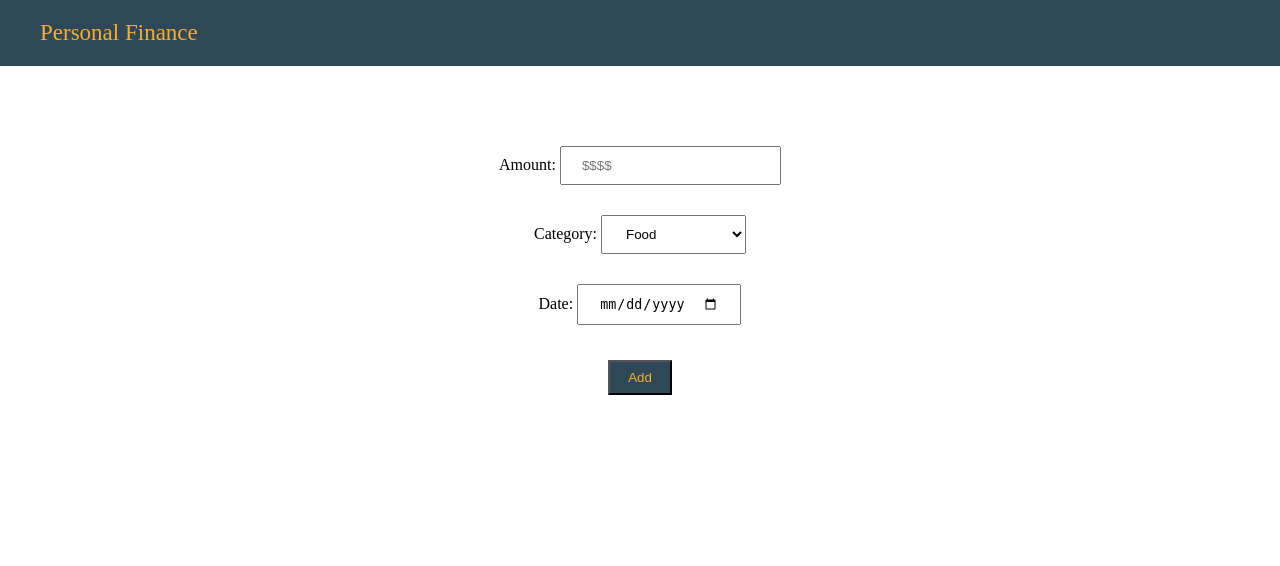
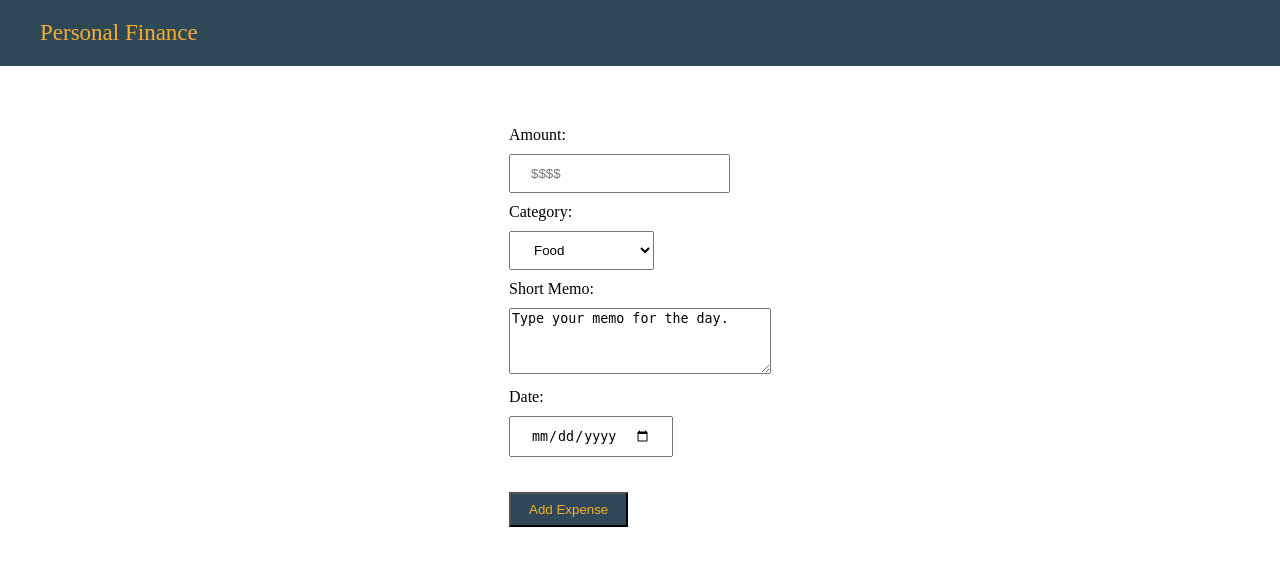
Before and after one commit to Moethantko/personal-finance, a Flask app: page /expense in a window 1280 px wide. Shown: the top 566 px of the page. Run offline with Flask 2, Linux system fonts and the light colour scheme; some libraries are stand-ins or nearby versions.

Commit message:
add memo

```diff
--- a/application.py
+++ b/application.py
@@ -13,7 +13,15 @@ def index():
 
     expenses = db.execute("SELECT * FROM expenditure")
 
-    return render_template("home.html", expenses=expenses)
+    expensesTotal = 0.0     #for stickers
+
+    for expense in expenses:
+        expensesTotal = expensesTotal + float(expense["amount"])
+
+    balance = str(0.0 - expensesTotal)
+    expensesTotal = str(expensesTotal)
+
+    return render_template("home.html", expenses=expenses, expensesTotal=expensesTotal, balance=balance)
 
 
 @app.route("/expense", methods=["GET", "POST"])
@@ -27,8 +35,9 @@ def expense():
         amount = request.form.get("amount")
         category = request.form.get("category")
         date = request.form.get("date")
+        memo = request.form.get("memo")
 
-        db.execute("INSERT INTO expenditure (amount, category, date) VALUES (:amount, :category, :date)", amount=amount, category=category, date=date)
+        db.execute("INSERT INTO expenditure (amount, category, date, memo) VALUES (:amount, :category, :date, :memo)", amount=amount, category=category, date=date, memo=memo)
 
         return redirect("/")
 
--- a/static/styles.css
+++ b/static/styles.css
@@ -33,18 +33,25 @@ a {
 }
 
 
-/* Sign Up and Log In*/
+/* Forms */
 
 #signup, #expense {
-    display: block;
-    text-align: center;
+    display: flex;
+    justify-content: center;
     margin: 50px 0 0 0;
 }
 
+#expense form div, #signup form div {
+    margin: 10px 0 0 0;
+}
 
 input[type="text"], input[type="password"], input[type="number"], input[type="date"], select  {
     padding: 10px 20px 10px 20px;
-    margin: 30px 0 0 0;
+    margin: 10px 0 0 0;
+}
+
+textarea {
+    margin: 10px 0 0 0;
 }
 
 input[type=submit] {
@@ -64,11 +71,15 @@ input[type=submit] {
 .sticker {
     background-color: #2F4858;
     color: #F6AE2D;
-    padding: 20px 50px 20px 50px;
+    width: 180px;
+    height: 150px;
+    text-align: center;
+    padding: 30px 0 0 0;
     margin: 0 20px 0 20px;
     border: 1px solid #2F4858;
     border-radius: 7px;
 }
+
 
 /* Transactions */
 #transactions {
@@ -88,12 +99,6 @@ input[type=submit] {
 
 #transactions th {
   padding: 15px 0px 15px 0px;
-  text-align: center;
   background-color: #2F4858;
   color: #F6AE2D;
 }
-
-#transactions tr:hover {
-    background-color: #2F4858;
-    color: #F6AE2D;
-}
--- a/templates/expense.html
+++ b/templates/expense.html
@@ -17,12 +17,12 @@
 
         <form action="/expense" method="post">
             <div>
-                <label for="amount">Amount: </label>
+                <label for="amount">Amount: </label><br>
                 <input type="number" placeholder="$$$$" id="amount" name="amount" min="1" required>
             </div>
 
             <div>
-                <label for="category">Category: </label>
+                <label for="category">Category: </label><br>
                 <select id="category" name="category">
                     <option value="food">Food</option>
                     <option value="entertainment">Entertainment</option>
@@ -32,11 +32,16 @@
             </div>
 
             <div>
-                <label for="date">Date: </label>
+                <label for="memo">Short Memo: </label><br>
+                <textarea id="memo" name="memo" rows="4" cols="30">Type your memo for the day.</textarea>
+            </div>
+
+            <div>
+                <label for="date">Date: </label><br>
                 <input type="date" id="date" name="date" required>
             </div>
 
-            <input type="submit" value="Add">
+            <input type="submit" value="Add Expense">
         </form>
 
     </div>
```
Also changed, not shown: templates/home.html (+6 -4 lines), personalFinance.db.
